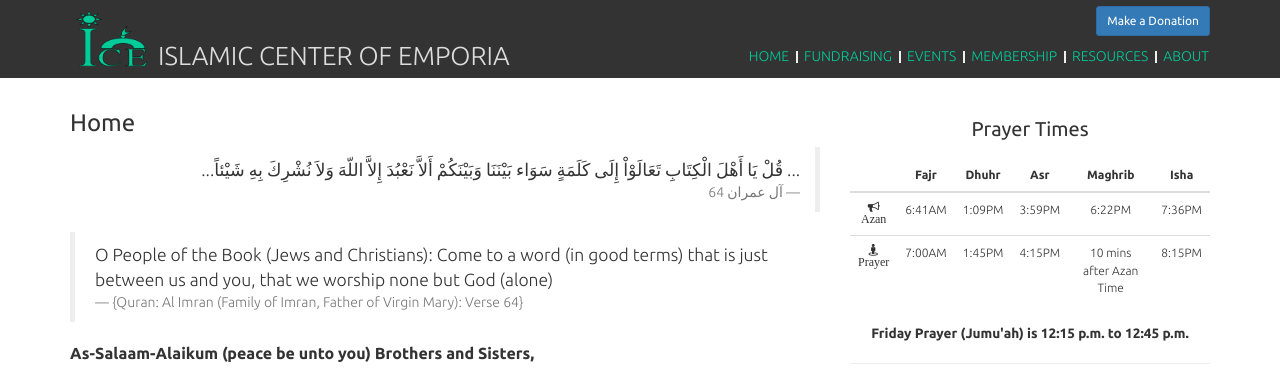
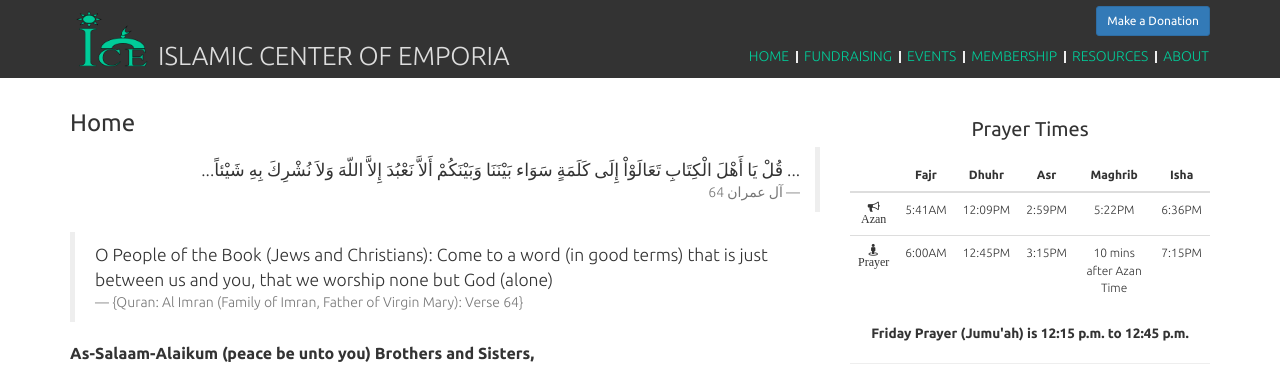
Before and after one commit to fourfridays/fourfridays.github.io, a Jekyll site: the page built from 1-index.html, in a window 1280 px wide. Shown: the top 376 px of the page. Built offline with Jekyll 4.4.1, drawn with Linux system fonts in a browser that asks for light colours; nearby versions of some CDN libraries.

Commit message:
updated azan and prayer times for DST

```diff
--- a/_layouts/page.html
+++ b/_layouts/page.html
@@ -25,19 +25,19 @@ layout: default
     <tbody>
       <tr>
         <td><i class="fa fa-bullhorn"><br/>Azan</i></td>
-        <td>6:41AM</td>
-        <td>1:09PM</td>
-        <td>3:59PM</td>
-        <td>6:22PM</td>
-        <td>7:36PM</td>
+        <td>5:41AM</td>
+        <td>12:09PM</td>
+        <td>2:59PM</td>
+        <td>5:22PM</td>
+        <td>6:36PM</td>
       </tr>
       <tr>
         <td><i class="fa fa-street-view"><br/>Prayer</i></td>
-        <td>7:00AM</td>
-        <td>1:45PM</td>
-        <td>4:15PM</td>
+        <td>6:00AM</td>
+        <td>12:45PM</td>
+        <td>3:15PM</td>
         <td>10 mins after Azan Time</td>
-        <td>8:15PM</td>
+        <td>7:15PM</td>
       </tr>
     </tbody>
   </table>
```
